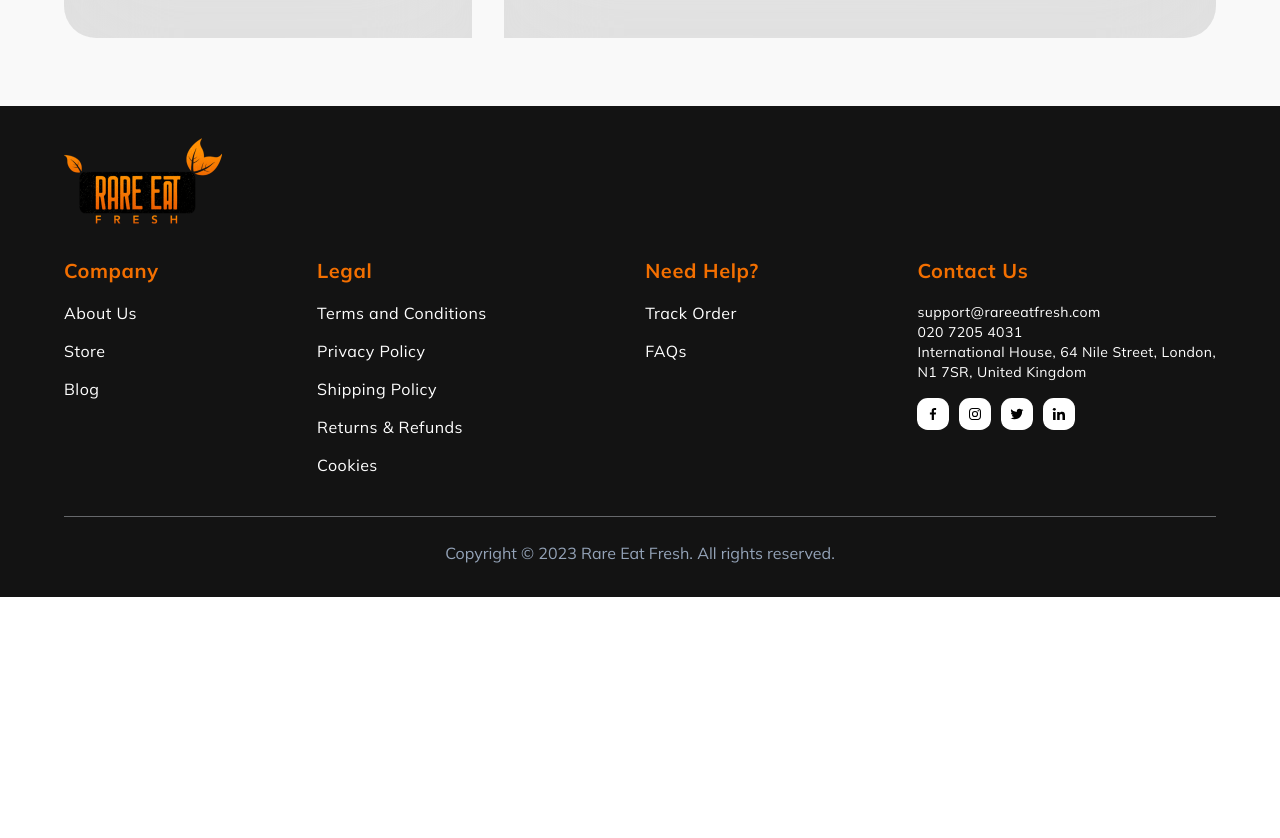
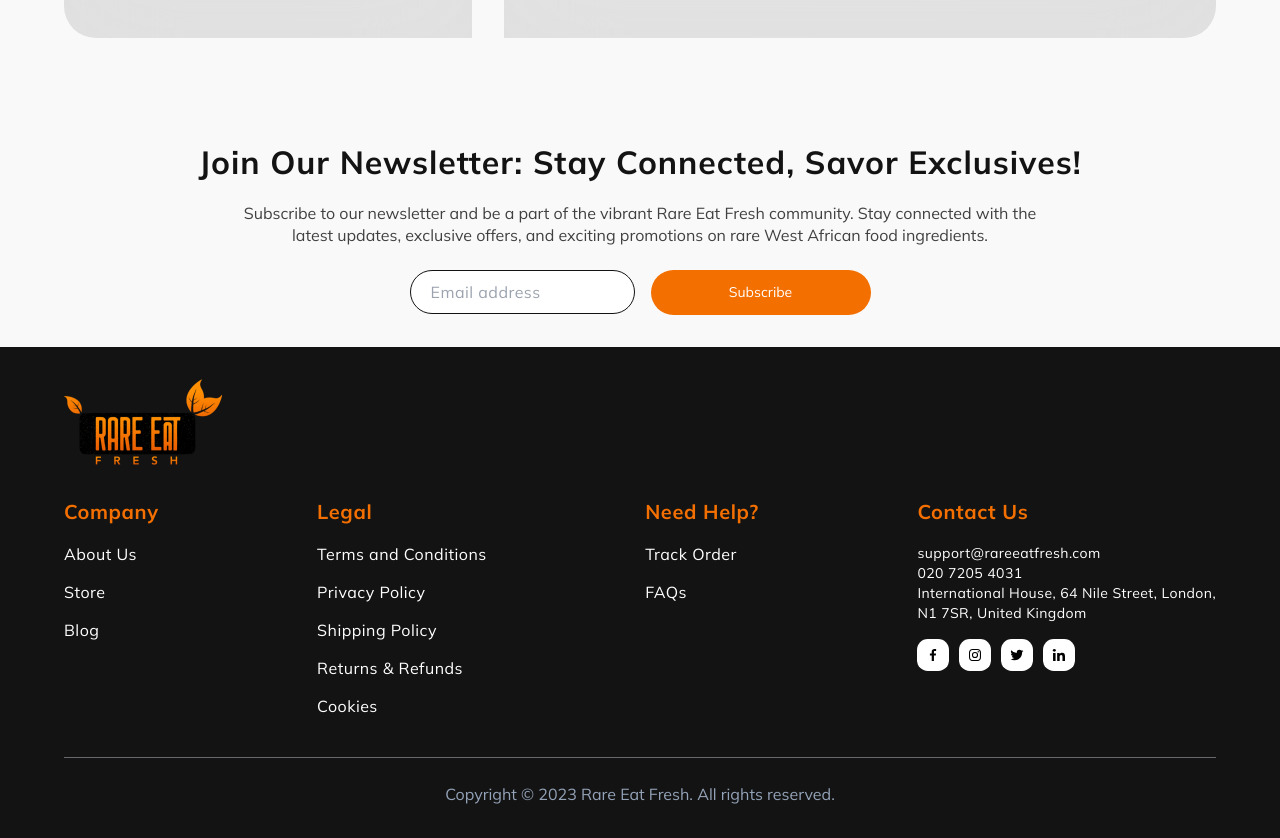
Before and after one commit to ProfessorDy/assessment, a Next.js app: page / in a window 1280 px wide. Shown: the part 867-1705 px from the top of the page. Before the commit the page ends 1464 px from the top, so only its background shows below. Built offline with nearby package versions, Linux system fonts and the light colour scheme.

Commit message:
Desktop done

```diff
--- a/app/page.tsx
+++ b/app/page.tsx
@@ -6,6 +6,7 @@
 
 
 import Image from 'next/image'
+import Summary from '@/components/Summary'
 
 export default function Home() {
   return (
@@ -34,6 +35,7 @@
           </article>
           <Form />
         </div>
+        <Summary />
       </Container>
     </main>
   )
--- a/components/Summary.tsx
+++ b/components/Summary.tsx
@@ -2,16 +2,16 @@
 
 const Summary = () => {
     return (
-        <section className='w-full text-center'>
-            <h1 className=' '>
+        <section className='w-full py-8  text-center text-[#131313]'>
+            <h1 className='text-[2rem] font-bold leading-normal tracking-[0.06rem] mb-4'>
                 Join Our Newsletter: Stay Connected, Savor Exclusives!
             </h1>
-            <p>Subscribe to our newsletter and be a part of the vibrant Rare Eat Fresh community. Stay connected with the latest updates, exclusive offers, and exciting promotions on rare West African food ingredients.</p>
-            <form>
+            <p className="mb-6 text-[1rem] font-normal leading-[1.375rem] tracking-[.0.03rem] opacity-80 ">Subscribe to our newsletter and be a part of the vibrant Rare Eat Fresh community. Stay connected with the <br />latest updates, exclusive offers, and exciting promotions on rare West African food ingredients.</p>
+            <form className="flex gap-4 justify-center items-center">
                 <label htmlFor="">
-                    <input type="email" />
-                    <input type="submit" value="" />
+                    <input className="py-[.625rem] px-5 rounded-[3.125rem] border border-[#131313] text-[1rem] font-normal leading-[1.375rem] tracking-[.03rem] " type="email" placeholder="Email address" />
                 </label>
+                <input className="w-[13.75rem] cursor-pointer py-3 bg-[#F36F00] hover:opacity-80 text-white text-[.875rem] rounded-[1.875rem]" type="submit" value="Subscribe" />
 
             </form>
         </section>
```
